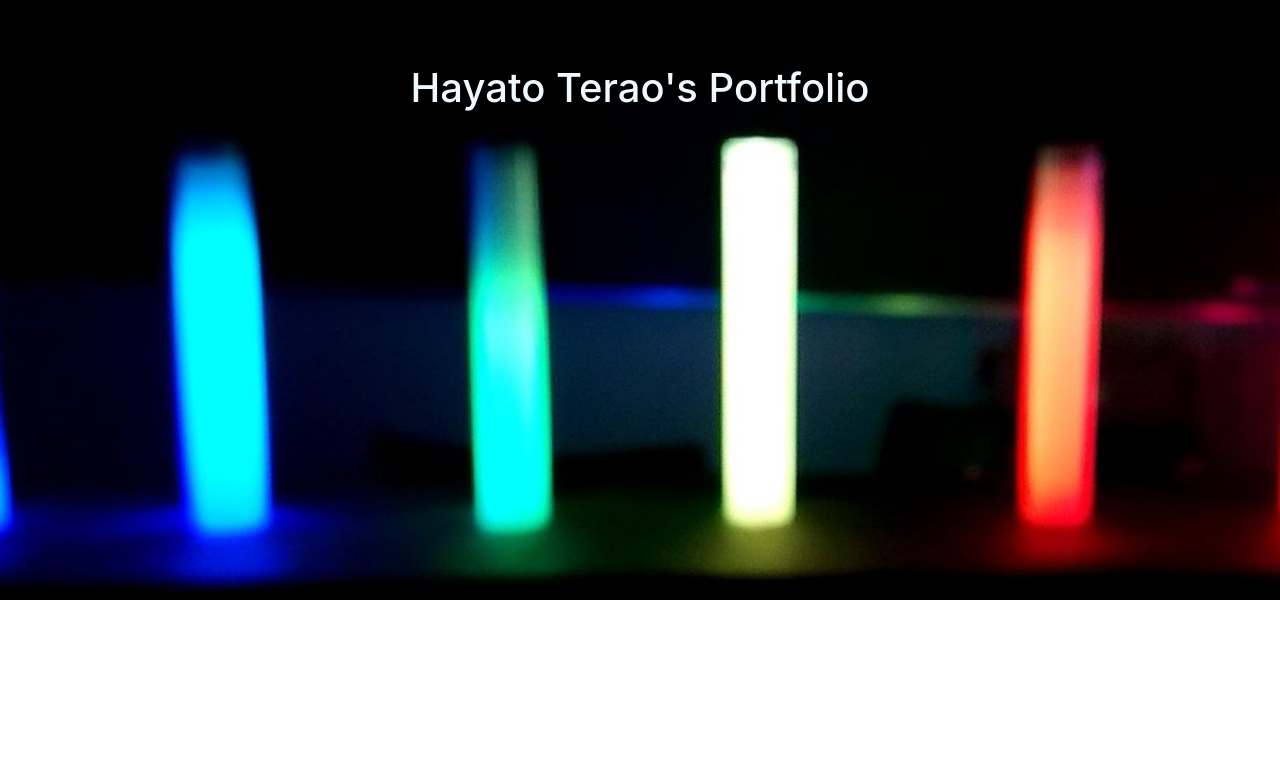
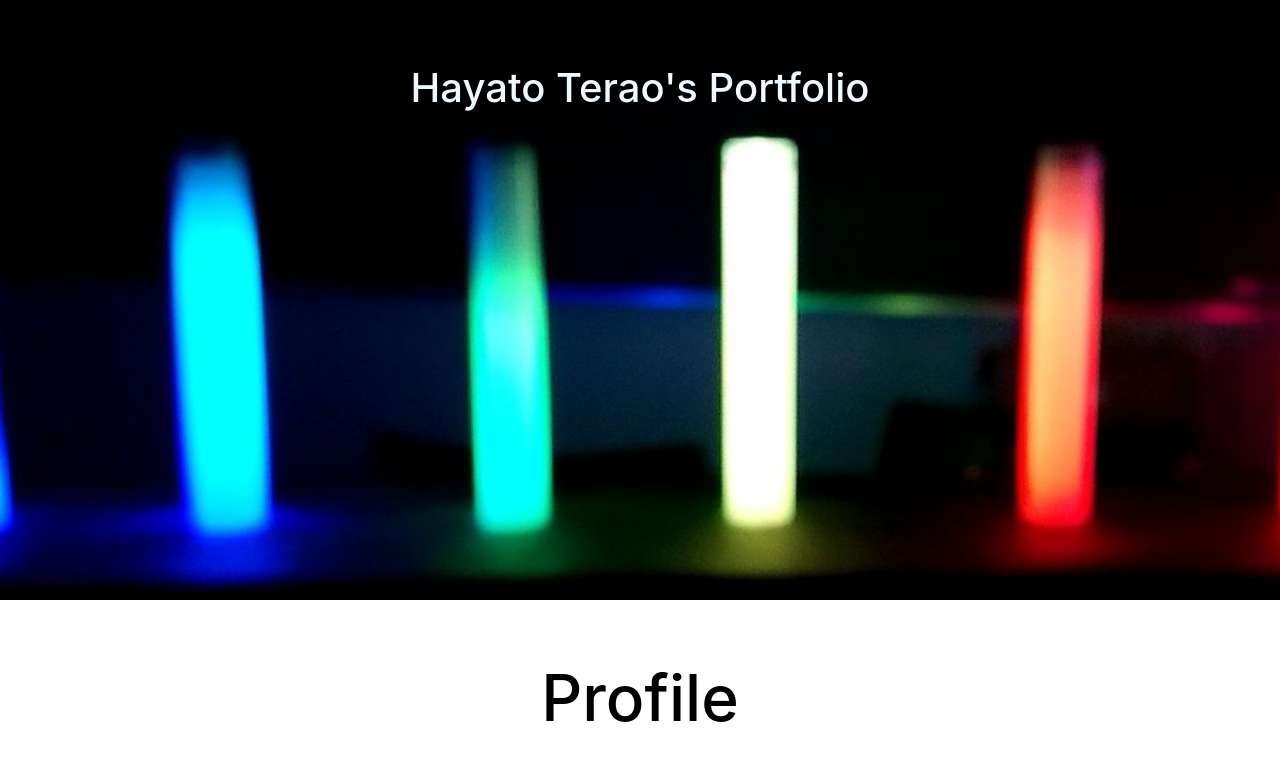
Before and after one commit to hayato423/myportfolio, a React (Create React App) app: page / in a window 1280 px wide. Shown: the top 760 px of the page. Built offline with nearby package versions, Linux system fonts and the light colour scheme.

Commit message:
create Profile

```diff
--- a/src/App.js
+++ b/src/App.js
@@ -1,10 +1,12 @@
 import React from 'react';
 import Header from './componensts/Header/Header';
+import Profile from './componensts/Profile/Profile';
 
 function App() {
   return (
     <div className="App">
       <Header/>
+      <Profile/>
     </div>
   );
 }
--- a/src/componensts/Header/Header.css
+++ b/src/componensts/Header/Header.css
@@ -1,3 +1,8 @@
+.header{
+  margin-bottom: 60px;
+}
+
+
 .jumbotron{
   background:url(header.jpg) center no-repeat;
   background-size: cover;
@@ -5,7 +10,7 @@
 
 }
 
-.title{
+.headertitle{
   text-align: center;
   color: aliceblue;
 }
--- a/src/componensts/Header/Header.js
+++ b/src/componensts/Header/Header.js
@@ -4,9 +4,9 @@ import './Header.css';
 
 const Header = () => {
   return (
-    <div>
+    <div className='header'>
       <Jumbotron fluid  className='janbotron'>
-        <h1 className='title'>Hayato Terao's Portfolio</h1>
+        <h1 className='headertitle'>Hayato Terao's Portfolio</h1>
       </Jumbotron>
     </div>
   )
--- /dev/null
+++ b/src/componensts/Profile/Profile.css
@@ -0,0 +1,5 @@
+.profiletitle {
+  font-size: 48pt;
+  color: black;
+  text-align: center;
+}
--- /dev/null
+++ b/src/componensts/Profile/Profile.js
@@ -0,0 +1,12 @@
+import React from 'react'
+import './Profile.css';
+
+const Profile = () => {
+  return (
+    <div>
+      <h1 className='profiletitle'>Profile</h1>
+    </div>
+  )
+}
+
+export default Profile;
```
